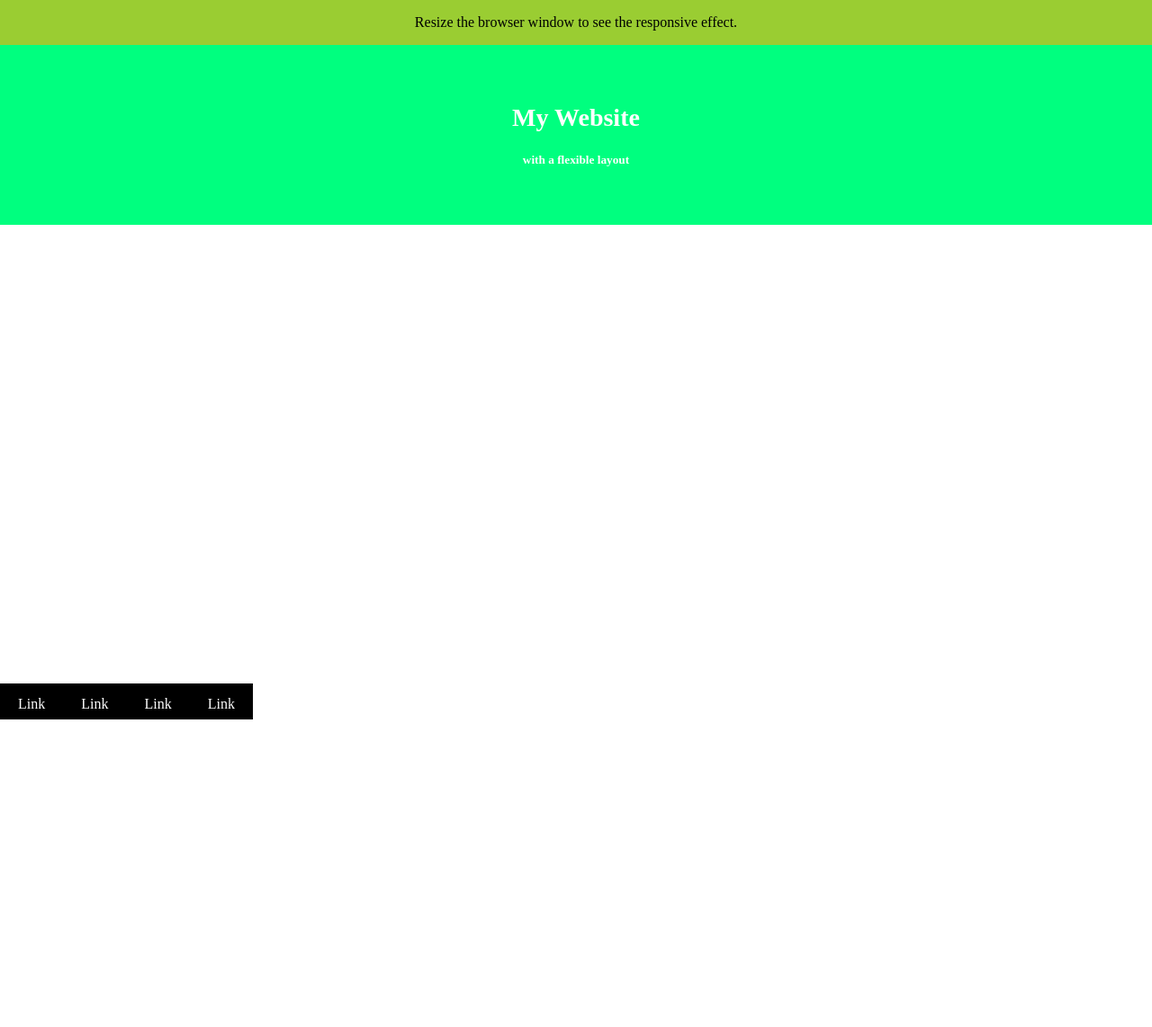
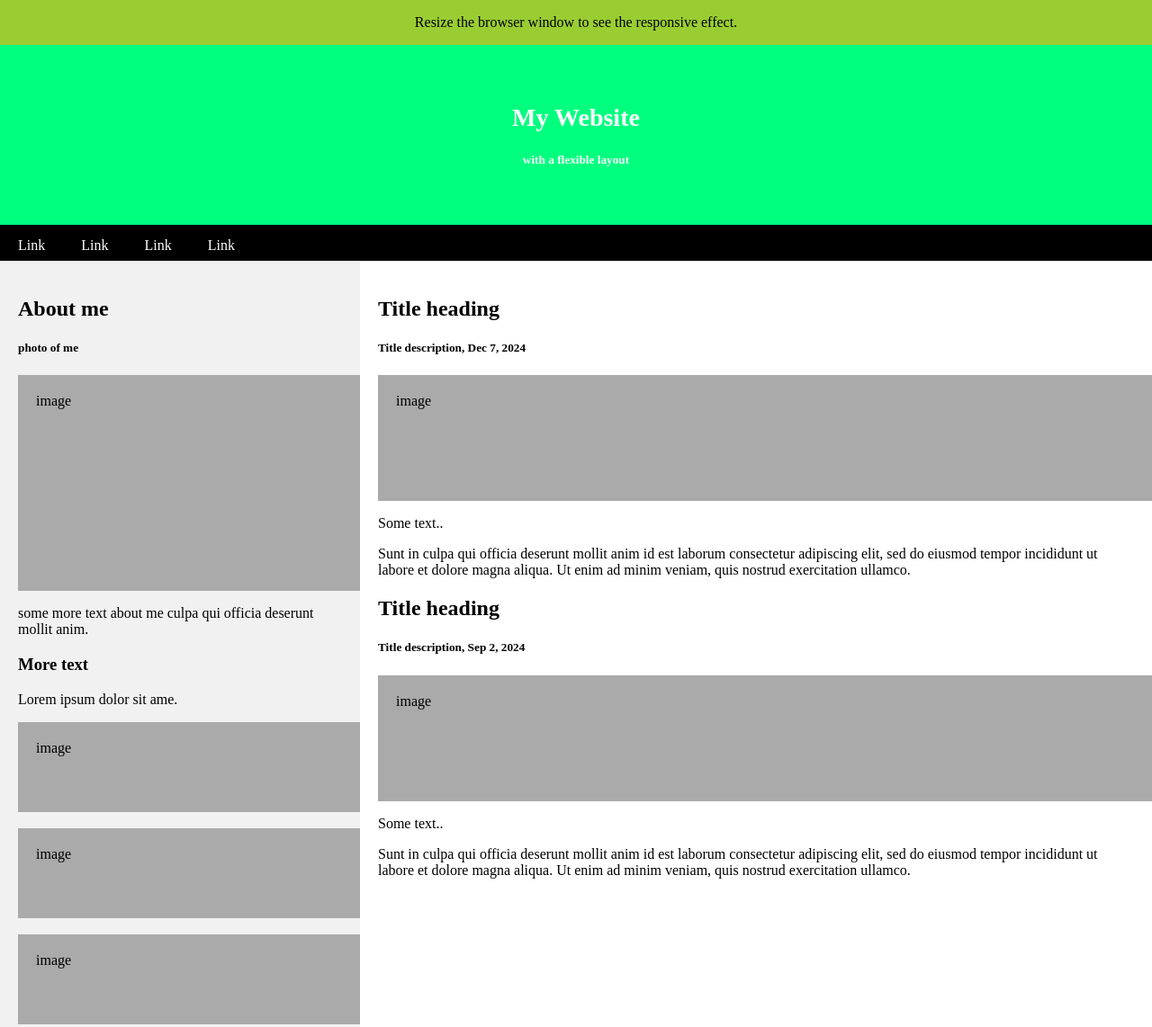
Before and after one commit to MUKKU1678900/stackblitz-flex, a website: page index.html in a window 1280 px wide. Shown: the top 1142 px of the page at 90% size. Before the commit the page ends 800 px from the top, so only its background shows below. Drawn offline with Linux system fonts and the light colour scheme.

Commit message:
final page of flex

```diff
--- a/index.html
+++ b/index.html
@@ -1,5 +1,6 @@
 <!DOCTYPE html>
 <html lang="en">
+
 <head>
   <title>Other page</title>
   <meta charset="UTF-8" />
@@ -7,6 +8,7 @@
   <link rel="stylesheet" href="styles.css" />
   <script type="module" src="script.js"></script>
 </head>
+
 <body>
   <div id="header">
 
@@ -27,10 +29,46 @@
     <a href="#">Link</a>
   </div>
 
+  <div class="row">
+    <div class="side">
+      <h2>About me</h2>
+      <h5> photo of me</h5>
+      <div class="fakeimg" style="height:200px">image</div>
+      <p>some more text about me culpa qui officia deserunt mollit anim.</p>
+      <h3>More text</h3>
+      <p>Lorem ipsum dolor sit ame.</p>
+      <div class="fakeimg" style="height:60px">image</div><br>
+      <div class="fakeimg" style="height:60px">image</div><br>
+      <div class="fakeimg" style="height:60px">image</div>
+    </div>
+    <div class="main">
+      <h2>Title heading</h2>
+      <h5>Title description, Dec 7, 2024</h5>
+      <div class="fakeimg" style="height:100px">image</div>
+      <p>Some text..</p>
+      <p>Sunt in culpa qui officia deserunt mollit anim id est laborum consectetur adipiscing elit, sed do eiusmod tempor incididunt ut labore et dolore magna aliqua. Ut enim ad minim veniam, quis nostrud exercitation ullamco.
+
+      </p>
+      <h2>Title heading</h2>
+      <h5>Title description, Sep 2, 2024</h5>
+      <div class="fakeimg" style="height:100px">image</div>
+      <p>Some text..</p>
+      <p>Sunt in culpa qui officia deserunt mollit anim id est laborum consectetur adipiscing elit, sed do eiusmod tempor incididunt ut labore et dolore magna aliqua. Ut enim ad minim veniam, quis nostrud exercitation ullamco.</p>
 
 
 
 
 
+    </div>
+  </div>
+
+
+  <div class="footer">
+    <h2>footer</h2>
+  </div>
+
+
+
 </body>
+
 </html>
--- a/styles.css
+++ b/styles.css
@@ -8,7 +8,6 @@
 }
 body{
   margin:0;
-  height: 100%;
 }
 #section{
   display:flex;
@@ -29,9 +28,10 @@ body{
 .navbar {
   background-color: black;
   display: flex;
-  position: absolute;
+  position: relative;
   bottom: 0;
   height: 2.5rem;
+  width: 100%;
 }
 
 .navbar a{
@@ -45,3 +45,31 @@ body{
   color:black;
   background-color:#ddd;
 }
+/* create two unequal columns that sits next to eachother*/
+/*sidebar/left column*/
+.side{
+  flex:30%;
+  padding: 20px;
+  background-color: #f1f1f1;
+
+}
+.main{
+  flex:70%;
+  padding: 20px;
+  background-color: white;
+}
+.row{
+  display: flex;
+}
+/* fake image only for reference*/
+.fakeimg{
+  background-color:#aaa;
+  width: 100%;
+  padding: 20px;
+}
+.footer{
+  background-color: #ddd;
+  padding:20px;
+  text-align:center;
+
+}
```
Lines whose indentation alone changed are shown as unchanged.
